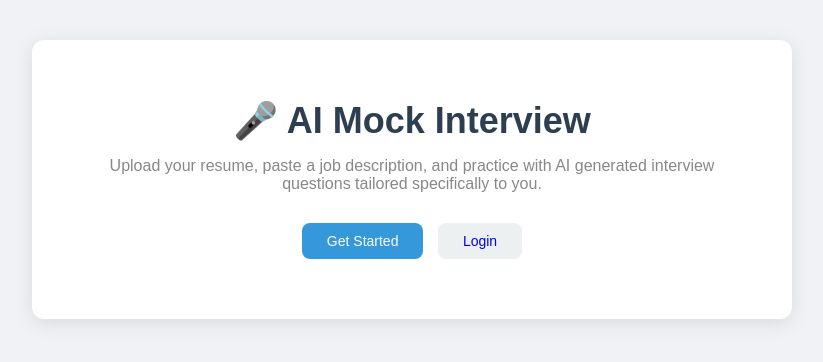
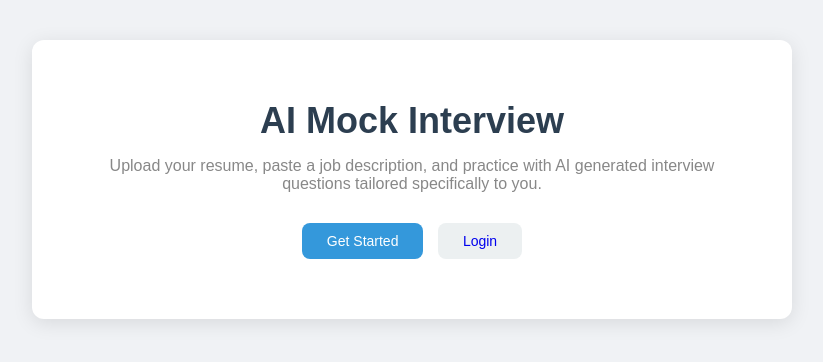
Before and after one commit to TheEagleProject/AI-Mock-Interview, a Flask app: page / in a window 1280 px wide. Shown: the part 54-416 px from the top of the page, without its empty margins (228-1051 px from the left). Run offline with Flask 3, Linux system fonts and the light colour scheme.

Commit message:
updated html

```diff
--- a/app/models.py
+++ b/app/models.py
@@ -6,6 +6,7 @@ from datetime import datetime
 @login_manager.user_loader
 def load_user(user_id):
     return User.query.get(int(user_id))
+
 
 class User(UserMixin, db.Model):
     __tablename__ = 'users'
@@ -26,7 +27,6 @@ class User(UserMixin, db.Model):
 
 class Resume(db.Model):
     __tablename__ = 'resumes'
-
     id = db.Column(db.Integer, primary_key=True)
     user_id = db.Column(db.Integer, db.ForeignKey('users.id'), nullable=False)
     extracted_text = db.Column(db.Text, nullable=False)
--- a/templates/home.html
+++ b/templates/home.html
@@ -1,7 +1,7 @@
 {% extends "base.html" %}
 {% block content %}
 <div class="card" style="text-align: center; padding: 60px;">
-    <h1 style="font-size: 36px; color: #2c3e50; margin-bottom: 15px;">🎤 AI Mock Interview</h1>
+    <h1 style="font-size: 36px; color: #2c3e50; margin-bottom: 15px;">AI Mock Interview</h1>
     <p style="color: #888; margin-bottom: 30px;">Upload your resume, paste a job description, and practice with AI generated interview questions tailored specifically to you.</p>
     <a href="{{ url_for('main.register') }}" class="btn btn-primary" style="margin-right: 10px;">Get Started</a>
     <a href="{{ url_for('main.login') }}" class="btn" style="background: #ecf0f1;">Login</a>
```
